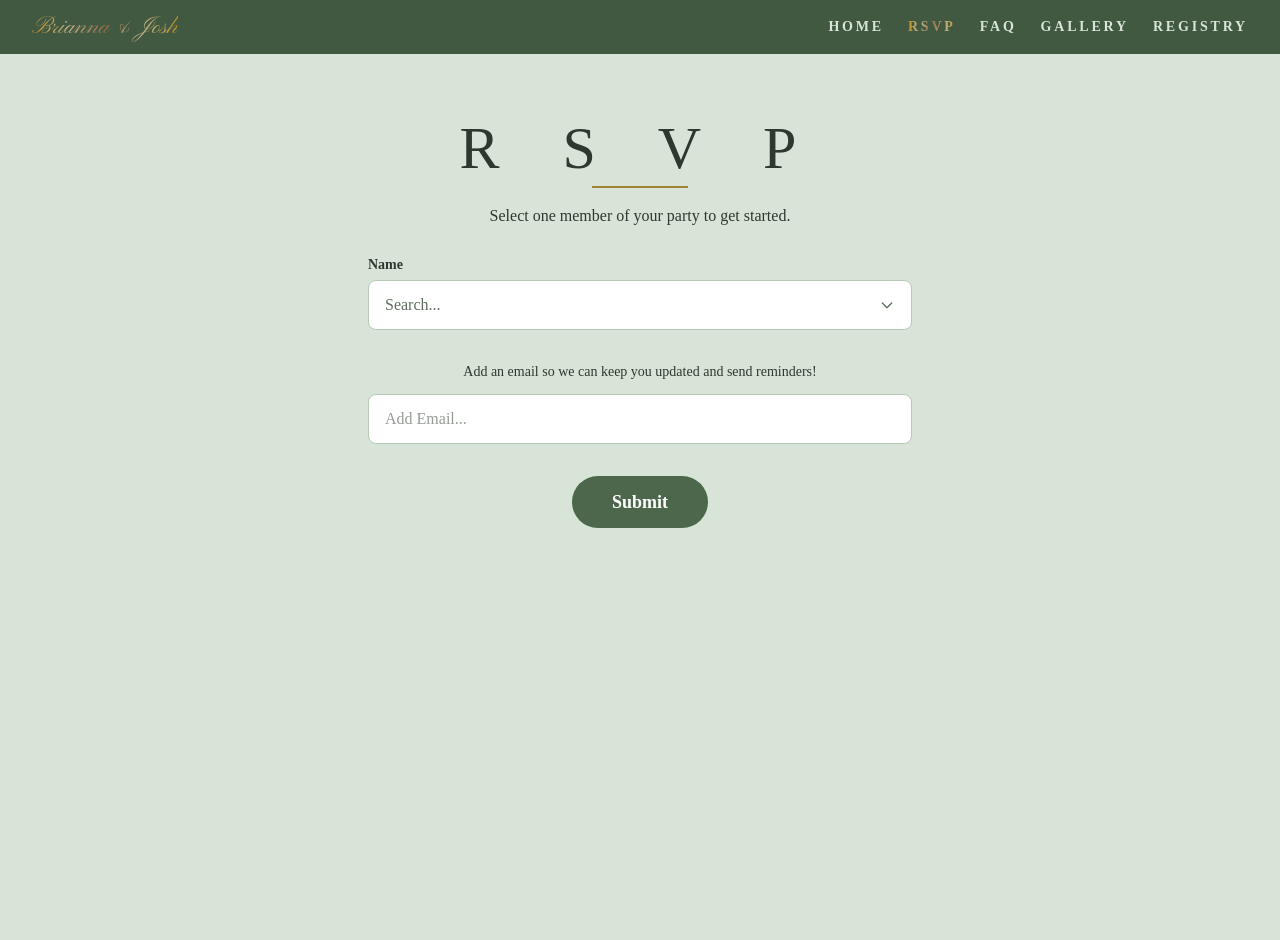
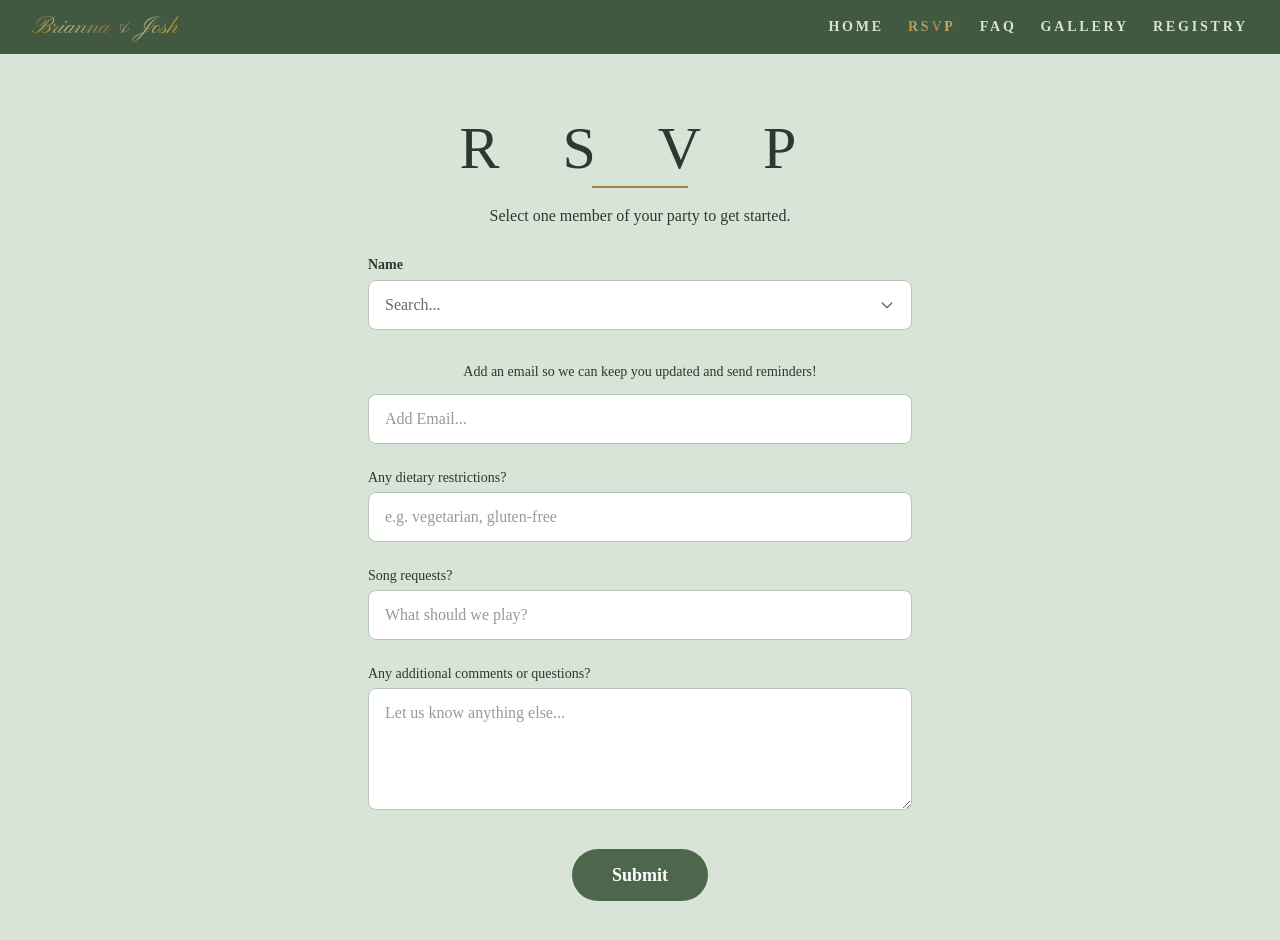
Before and after one commit to Lschnett13/Josh-Bri-Wedding, a React (Vite) app: page /rsvp in a window 1280 px wide. Shown: the top 940 px of the page. Before the commit the page ends 800 px from the top, so only its background shows below. Built offline with nearby package versions, Linux system fonts and the light colour scheme; a web font is replaced by a local one.

Commit message:
rsvp changes

```diff
--- a/src/pages/Home.jsx
+++ b/src/pages/Home.jsx
@@ -1,5 +1,5 @@
 import { useState, useEffect } from "react";
-import heroImg from "../assets/hero_image_2.png";
+import heroImg from "../assets/hero_image.png";
 import venueImage from "../assets/venue.jpg";
 import Header from "../components/Header";
 
--- a/src/pages/RSVP.jsx
+++ b/src/pages/RSVP.jsx
@@ -11,6 +11,9 @@ const RSVP = () => {
   const [searchOpen, setSearchOpen] = useState(false);
   const [search, setSearch] = useState("");
   const [showConfirm, setShowConfirm] = useState(false);
+  const [dietary, setDietary] = useState("");
+  const [songs, setSongs] = useState("");
+  const [comments, setComments] = useState("");
 
   const allNames = Object.keys(MOCK_GUESTS);
   const filteredNames = allNames.filter((n) =>
@@ -121,6 +124,9 @@ const RSVP = () => {
             .filter((m) => !checkedMembers.has(m))
             .join(", ")}
         />
+        <input type="hidden" name="dietary" value={dietary} />
+        <input type="hidden" name="songs" value={songs} />
+        <input type="hidden" name="comments" value={comments} />
 
         <h1 className="text-center font-serif text-foreground text-4xl md:text-6xl tracking-[0.4em] font-light">
           R S V P
@@ -162,7 +168,7 @@ const RSVP = () => {
                 />
 
                 <div className="max-h-40 overflow-y-auto">
-                  {filteredNames.map((name) => (
+                  {search.trim() !== "" && filteredNames.map((name) => (
                     <button
                       type="button"
                       key={name}
@@ -221,6 +227,48 @@ const RSVP = () => {
           />
         </div>
 
+        {/* Dietary Restrictions */}
+        <div className="mt-6">
+          <p className="font-serif text-foreground text-sm mb-1">
+            Any dietary restrictions?
+          </p>
+          <input
+            type="text"
+            value={dietary}
+            onChange={(e) => setDietary(e.target.value)}
+            placeholder="e.g. vegetarian, gluten-free"
+            className="w-full bg-input rounded-lg px-4 py-3 font-serif text-foreground border border-border"
+          />
+        </div>
+
+        {/* Song Requests */}
+        <div className="mt-6">
+          <p className="font-serif text-foreground text-sm mb-1">
+            Song requests?
+          </p>
+          <input
+            type="text"
+            value={songs}
+            onChange={(e) => setSongs(e.target.value)}
+            placeholder="What should we play?"
+            className="w-full bg-input rounded-lg px-4 py-3 font-serif text-foreground border border-border"
+          />
+        </div>
+
+        {/* Additional Comments */}
+        <div className="mt-6">
+          <p className="font-serif text-foreground text-sm mb-1">
+            Any additional comments or questions?
+          </p>
+          <textarea
+            value={comments}
+            onChange={(e) => setComments(e.target.value)}
+            placeholder="Let us know anything else..."
+            rows={4}
+            className="w-full bg-input rounded-lg px-4 py-3 font-serif text-foreground border border-border"
+          />
+        </div>
+
         {/* Submit */}
         <div className="text-center mt-8">
           <button
@@ -262,6 +310,27 @@ const RSVP = () => {
                 </p>
               </div>
 
+              <div className="mb-4">
+                <p className="font-serif font-bold text-foreground">Dietary:</p>
+                <p className="font-serif text-foreground">
+                  {dietary || "None"}
+                </p>
+              </div>
+
+              <div className="mb-4">
+                <p className="font-serif font-bold text-foreground">Song Requests:</p>
+                <p className="font-serif text-foreground">
+                  {songs || "None"}
+                </p>
+              </div>
+
+              <div className="mb-4">
+                <p className="font-serif font-bold text-foreground">Comments:</p>
+                <p className="font-serif text-foreground">
+                  {comments || "None"}
+                </p>
+              </div>
+
               <div className="flex gap-3 justify-center">
                 <button
                   type="button"
```
Also changed, not shown: 1 other file (tests, documents, lock files or other folders).
